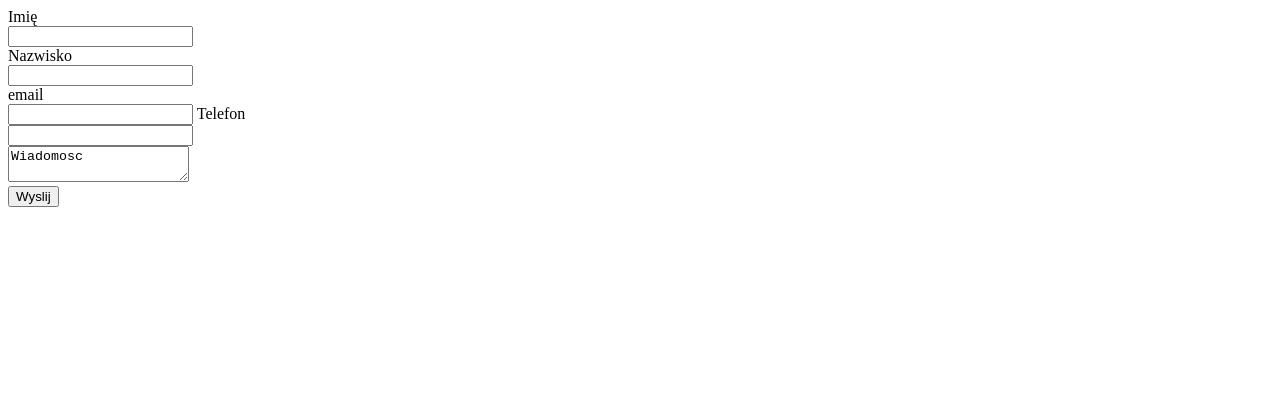
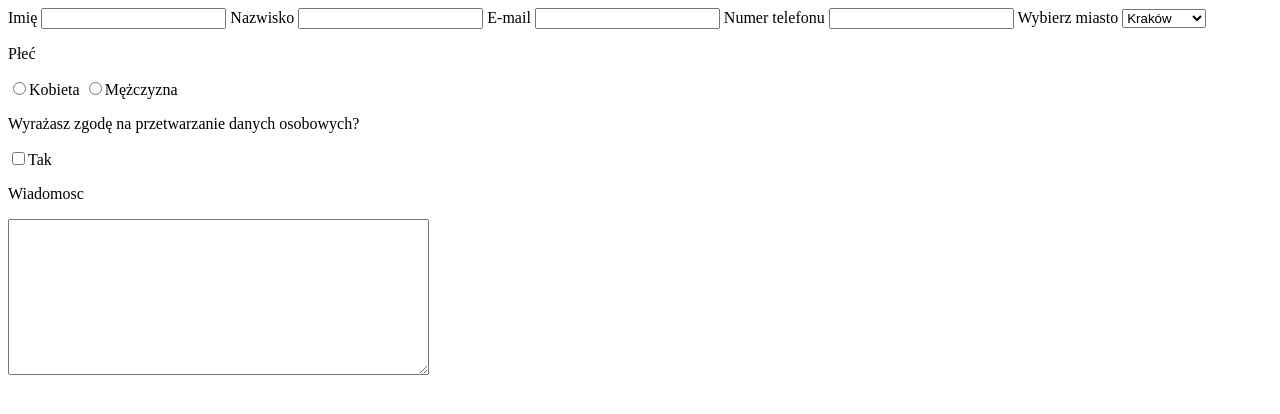
Before and after one commit to mateusz89/mateusz89.github.io, a plain HTML site: page index.html in a window 1280 px wide. Drawn offline with Linux system fonts and the light colour scheme.

Commit message:
zadanie domowe html5

```diff
--- a/index.html
+++ b/index.html
@@ -9,25 +9,47 @@
 <body>
 
 
+    <form action="https://formspree.io/mat.wojkowski@gmail.com" method="POST">
 
 
+      <div id="formularz">
 
 
+      <label>Imię</label>
+      <input name="name">
+
+      <label>Nazwisko</label>
+      <input name="name">
+
+      <label>E-mail</label>
+      <input name="email" type="email">
+
+      <label>Numer telefonu</label>
+      <input name="telefon" type="number">
+
+      <label>Wybierz miasto</label>
+
+      <select>
+        <option>Kraków</option>
+        <option>Warszawa</option>
+        <option>Gdańsk</option>
+      </select>
+
+      <p>Płeć</p>
+
+      <input type="radio" name="Płeć" value="Kobieta" />Kobieta
+      <input type="radio" name="Płeć" value="Mężczyzna" />Mężczyzna
+
+      <p>Wyrażasz zgodę na przetwarzanie danych osobowych?</p>
+
+      <input type="checkbox" name="zgoda">Tak
+
+      <p>Wiadomosc</p>
+      <textarea name="komentarz" cols="50" rows="10"></textarea>
+
+    </div>
 
 
-
-
-    <form action="https://formspree.io/mat.wojkowski@gmail.com" method="POST">
-        <label for="imie">Imię</label><br/>
-        <input type="text" name="imie" id="imie"><br/>
-        <label for="nazwisko">Nazwisko</label><br/>
-        <input type="text" name="nazwisko" id="nazwisko"><br/>
-        <label for="email">email</label><br/>
-        <input type="text" name="email" id="email">
-        <label for="number">Telefon</label><br/>
-        <input type="tel" name="usrtel" id="usrtel"><br/>
-        <textarea maxlength="1000">Wiadomosc</textarea><br/>
-        <input type="submit" value="Wyslij">
     </form>
 
 </body>
```
